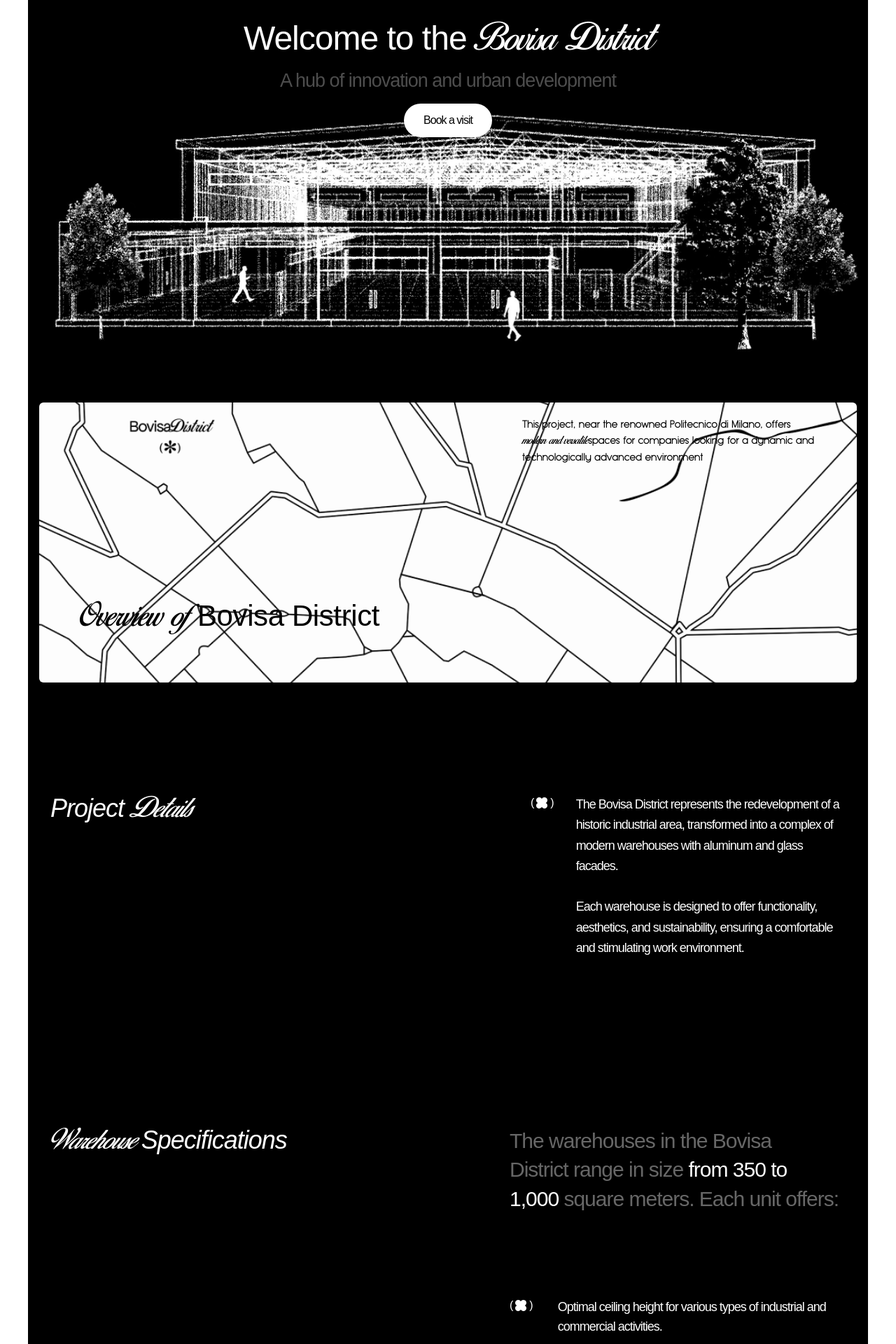
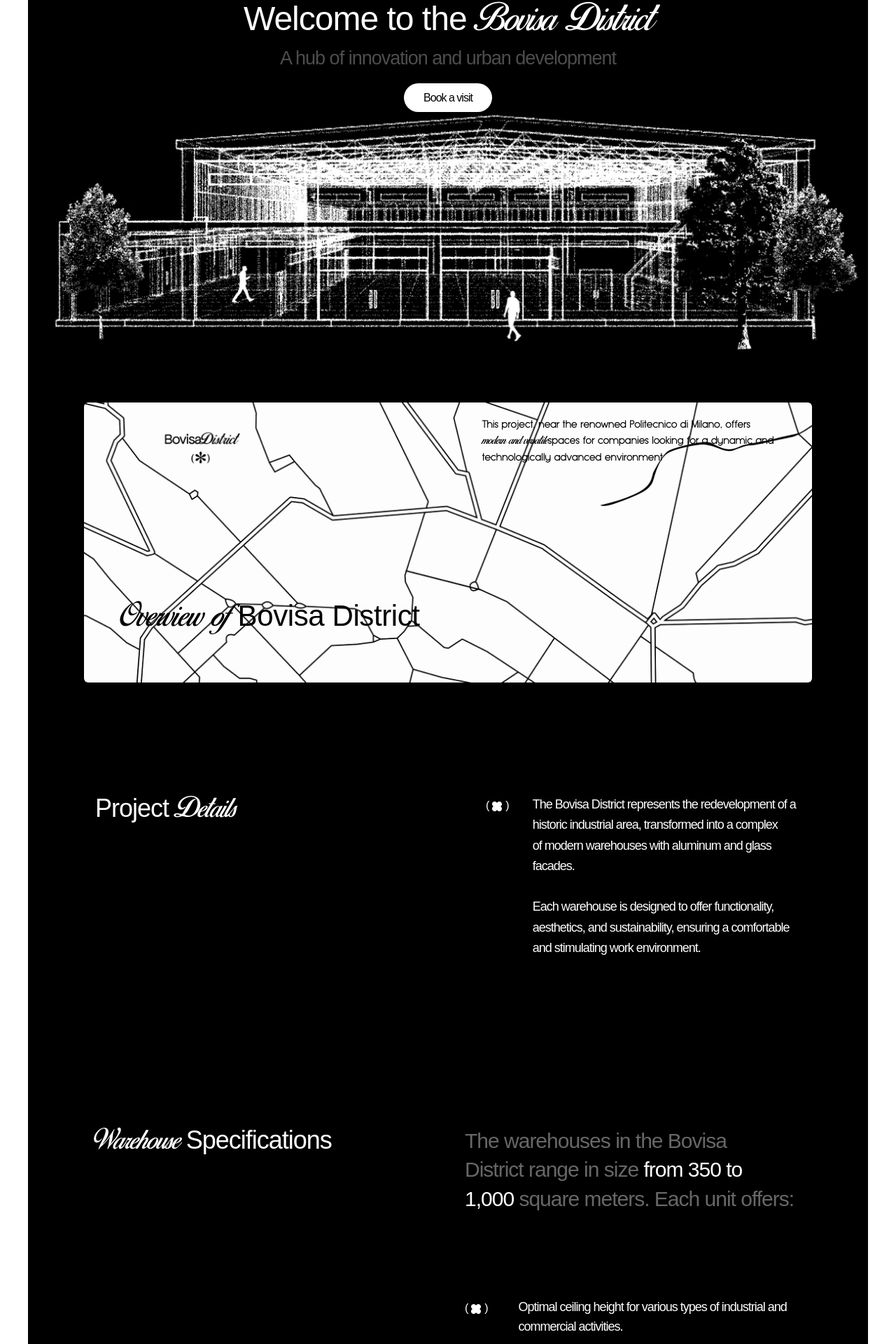
Before and after one commit to designfile/Bovisa-District, a Next.js app: page / in a window 1280 px wide. Shown: the part 153-2073 px from the top of the page at 70% size. Built offline with nearby package versions, Linux system fonts and the light colour scheme.

Commit message:
Fixed bugs: Positions & font styles

```diff
--- a/src/app/(sections)/about/page.tsx
+++ b/src/app/(sections)/about/page.tsx
@@ -40,7 +40,7 @@
           objectFit="cover"
           className="absolute inset-0 object-left md:object-center"
         />
-        <div className="relative top-[10%] inset-0 flex flex-col justify-center items-center gap-3 text-center">
+        <div className="relative top-[5%] inset-0 flex flex-col justify-center items-center gap-2 text-center">
           <h1 className="md:text-5xl text-3xl text-white">
             Welcome to <br className="block md:hidden" /> the{" "}
             <span className="font-birds-of-paradise">Bovisa District</span>
@@ -49,12 +49,14 @@
             A hub of innovation and urban <br className="block md:hidden" />{" "}
             development
           </h2>
+          <div className="mt-4">
             <BookVisitLink color="white" />
+          </div>
         </div>
       </div>
 
       {/* Map Section */}
-      <div className="relative text-black md:pt-10 px-4">
+      <div className="relative text-black md:pt-10 px-4 md:mx-16">
         <div className="relative w-full h-[50vh] md:h-[50vh] rounded-t-md md:rounded-md overflow-hidden">
           <Image
             src="/img/map-1.png"
@@ -90,31 +92,32 @@
       </div>
 
       {/* Details and Specification Section */}
-      <div className="flex flex-col gap-28 mt-20 text-white bg-black px-8 py-20">
+      <div className="flex flex-col gap-28 mt-20 text-white bg-black px-8 py-20 md:mx-16">
         {/* Project Details */}
         <div className="flex flex-col md:flex-row justify-between md:gap-0 gap-12">
           {/* Left text */}
-          <h1 className="text-4xl italic">
+          <h1 className="text-4xl">
             Project <span className="font-birds-of-paradise">Details</span>
           </h1>
 
           {/* Right text */}
           <div className="flex flex-col md:flex-row md:items-start max-w-[450px] md:gap-8 gap-4">
-            <div className="w-fit h-full flex gap-1 items-start md:mr-4">
+            <div className="w-fit h-full flex gap-1 items-start md:mr-4 mt-1">
               (
               <Image
                 src={Vector_1}
                 alt="vector-1"
-                width={16}
-                height={16}
-                className="mt-1"
+                width={14}
+                height={14}
+                className="mt-1.5 mx-[1px]"
               />
               )
             </div>
             <span className="text-lg leading-relaxed">
               The Bovisa District represents the redevelopment of a historic
-              industrial area, transformed into a complex of modern warehouses
-              with aluminum and glass facades.
+              industrial area, transformed into a complex{" "}
+              <br className="hidden md:block" /> of modern warehouses with
+              aluminum and glass facades.
               <br />
               <br />
               Each warehouse is designed to offer functionality, aesthetics, and
@@ -127,7 +130,7 @@
         {/* Warehouse Specifications */}
         <div className="flex flex-col md:flex-row justify-between gap-12 md:pt-32">
           {/* Left text */}
-          <h1 className="md:text-4xl text-3xl italic">
+          <h1 className="md:text-4xl text-3xl">
             <span className="font-birds-of-paradise">Warehouse</span>
             {"   "}
             Specifications
@@ -151,15 +154,17 @@
               return (
                 <div key={idx} className="flex items-start gap-8 md:mt-4">
                   <div className="w-fit h-full flex gap-1 items-start">
+                    <div className="w-fit h-full flex gap-1 items-start md:mr-4 mt-1">
                       (
                       <Image
                         src={el.image}
                         alt={`vector-${idx + 1}`}
-                      width={16}
-                      height={16}
-                      className="mt-1"
+                        width={14}
+                        height={14}
+                        className="mt-1.5 mx-[1px]"
                       />
                       )
+                    </div>
                     <span className="md:text-lg text-[15px] ml-8">
                       {el.content}
                     </span>
@@ -181,21 +186,24 @@
           />
         </div>
 
-        <div className="flex flex-col md:flex-row justify-between">
-          <h1 className="md:block hidden text-[40px] italic">
-            Representative <span className="font-normal">Properties</span>
+        <div className="flex flex-col md:flex-row justify-between md:mx-16">
+          <h1 className="md:block hidden text-[40px]">
+            Representative{" "}
+            <span className="font-birds-of-paradise">Properties</span>
           </h1>
 
           <div className="flex flex-col gap-8 w-full md:max-w-[532px] items-start justify-center md:px-0 px-8">
             <span className="text-[30px] md:text-[35px] font-normal leading-tight">
               The Bovisa District is not just a collection of buildings but{" "}
               <span className="font-birds-of-paradise">a true ecosystem</span>.
-              The large courtyards allow for easy parking and loading/unloading
-              operations, while the gardens and surrounding green areas offer a
-              pleasant and relaxing environment for employees and visitors.
+              The large courtyards allow for easy parking and loading/{" "}
+              <br className="hidden md:block" />
+              unloading operations, while the gardens and surrounding green
+              areas offer a pleasant and relaxing environment for employees and
+              visitors.
             </span>
             <div className="mt-6 md:mt-12">
-              <BookVisitLink color="white" />
+              <BookVisitLink color="white" pX="px-8" pY="py-3.5" />
             </div>
           </div>
         </div>
--- a/src/app/(sections)/area-benifits/page.tsx
+++ b/src/app/(sections)/area-benifits/page.tsx
@@ -41,7 +41,7 @@
       id="area-benifits"
       className="animate-slide-up px-4 pb-8 pt-16 md:pt-28 max-w-[1220px] mx-auto bg-black text-white"
     >
-      <div className="grid grid-cols-1 md:grid-cols-2 grid-rows-1 md:grid-rows-[256px_auto_auto] w-full gap-10 md:gap-y-20">
+      <div className="grid grid-cols-1 md:grid-cols-2 grid-rows-1 md:grid-rows-[256px_auto_auto] w-full gap-10 md:gap-y-20 md:mx-16">
         {/* Heading */}
         <h1 className="text-[30px] md:text-[40px]">
           Area <span className="font-birds-of-paradise">Benifits</span>
@@ -61,12 +61,12 @@
                 <Image
                   src={el.image}
                   alt={`vector-${idx + 1}`}
-                  width={16}
-                  height={16}
-                  className="mt-1"
+                  width={14}
+                  height={14}
+                  className="mt-1.5 mx-[1px]"
                 />
                 )
-                <span className="md:text-lg text-[15px] ml-10 md:ml-4">
+                <span className="md:text-lg text-[15px] ml-10 md:ml-7">
                   {el.content}
                 </span>
               </div>
--- a/src/app/(sections)/clients/page.tsx
+++ b/src/app/(sections)/clients/page.tsx
@@ -40,10 +40,10 @@
       id="clients"
       className="animate-slide-up px-4 pb-8 md:pt-16 md:pb-10 max-w-[1220px] mx-auto bg-black text-white"
     >
-      <div className="grid grid-cols-1 gap-10 md:grid-cols-2">
+      <div className="grid grid-cols-1 gap-10 md:grid-cols-2 md:mx-16">
         {/* Heading */}
         <h1 className="text-[30px] md:text-[40px]">
-          Targer <span className="font-birds-of-paradise">Clients</span>
+          Target <span className="font-birds-of-paradise">Clients</span>
         </h1>
         <div className="flex flex-col gap-10 md:gap-16">
           {/* Sub heading or Heading of Clients list */}
--- a/src/components/BookVisitLink.tsx
+++ b/src/components/BookVisitLink.tsx
@@ -5,9 +5,11 @@
 type Props = {
   action?: () => void;
   color: "black" | "white";
+  pX?: string;
+  pY?: string;
 };
 
-function BookVisitLink({ action, color }: Props) {
+function BookVisitLink({ action, color, pX, pY }: Props) {
   return (
     <Link
       onClick={() => {
@@ -17,10 +19,12 @@
       }}
       href="/book-visit"
       className={clsx(
-        " px-7 py-3 rounded-full transition-all",
+        "rounded-full transition-all",
         color === "black"
           ? "text-white bg-black hover:bg-gray-900"
-          : "text-black bg-white hover:bg-gray-200"
+          : "text-black bg-white hover:bg-gray-200",
+        pX ? pX : "px-7",
+        pY ? pY : "py-3"
       )}
     >
       Book a visit
```
Lines whose indentation alone changed are shown as unchanged.
